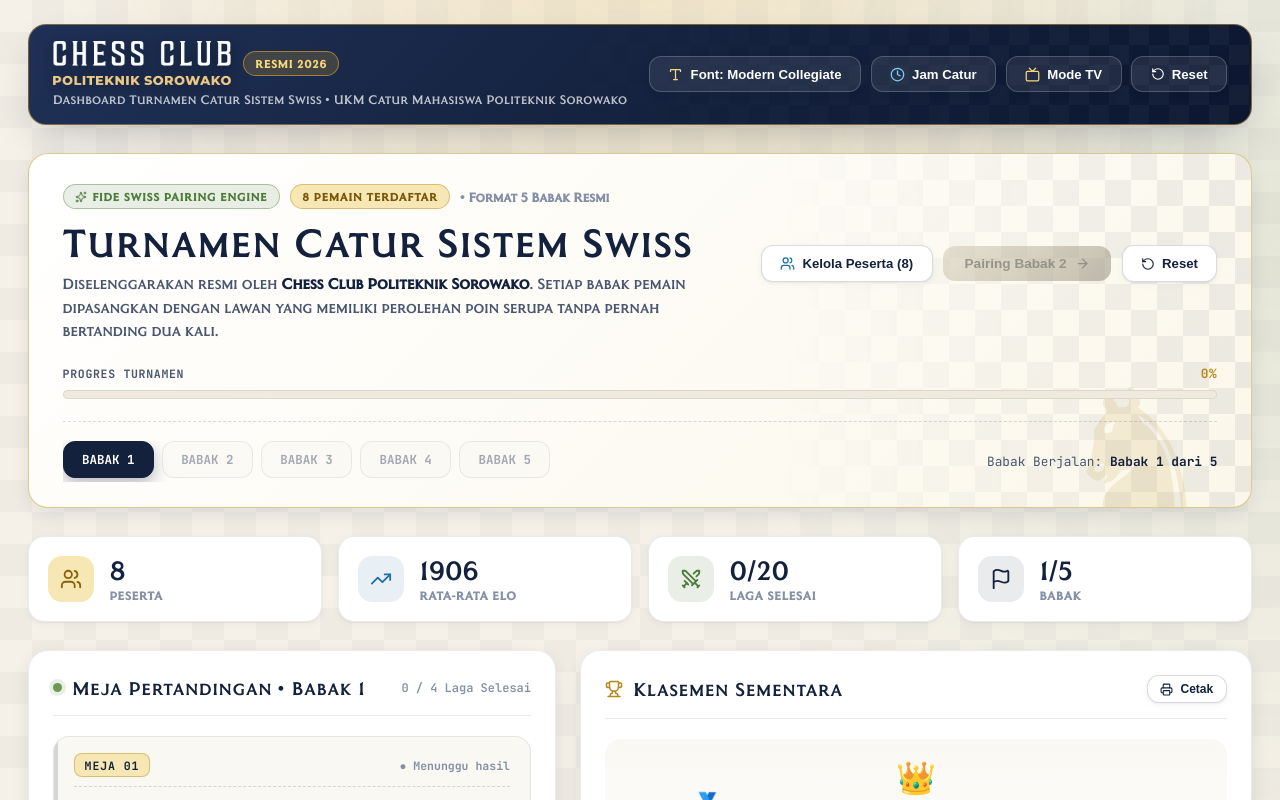
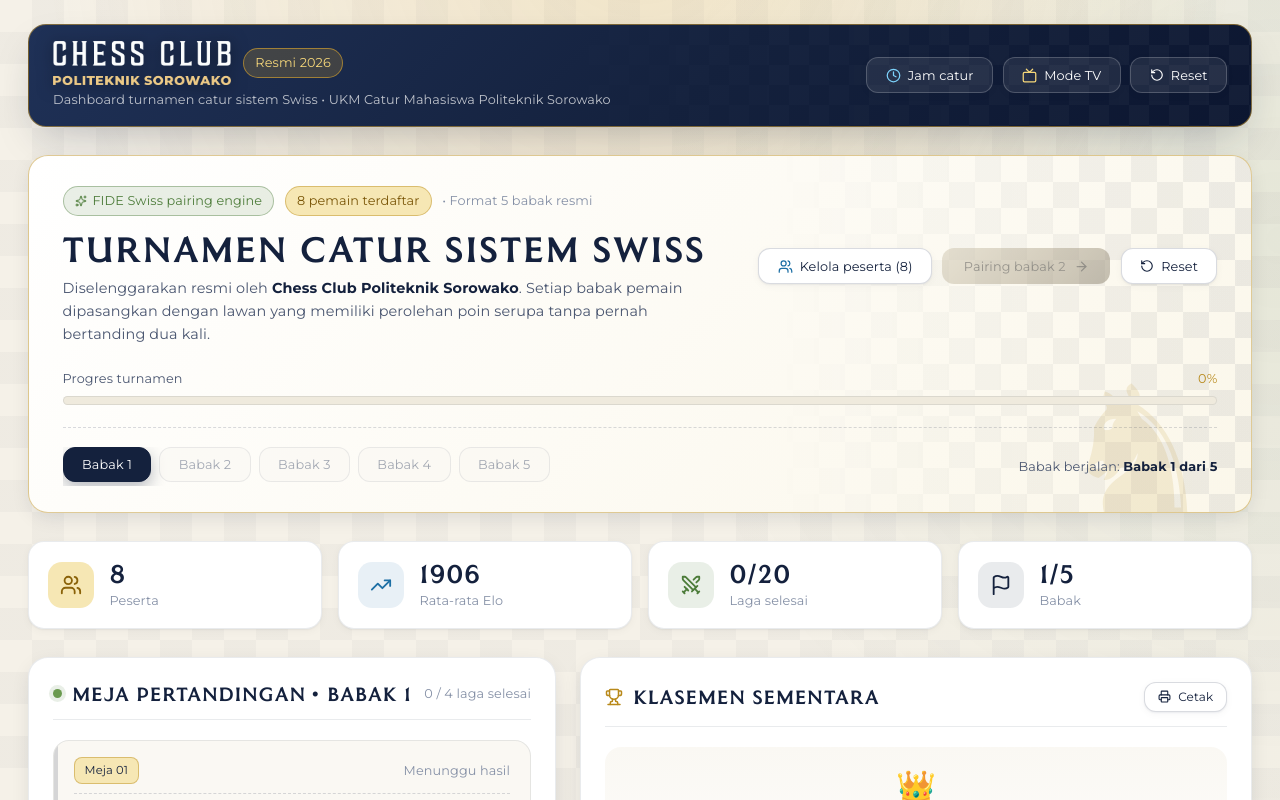
Before and after one commit to dev-byreza/dashboard-turnamen-chess, a Next.js app: page / in a window 1280 px wide. Shown: the top 800 px of the page. Built offline with nearby package versions, Linux system fonts and the light colour scheme.

Commit message:
style: unify typography - Coinage Caps headings, Montserrat Regular sentence-case body; remove font switcher

```diff
--- a/src/app/globals.css
+++ b/src/app/globals.css
@@ -1,4 +1,4 @@
-@import url('https://fonts.googleapis.com/css2?family=DM+Serif+Display:ital@0;1&family=Cormorant+Garamond:ital,wght@0,500;0,600;0,700;1,600&family=Cinzel:wght@600;700;800;900&family=Montserrat:ital,wght@0,500;0,600;0,700;0,800;0,900;1,700;1,800&family=Plus+Jakarta+Sans:ital,wght@0,400;0,500;0,600;0,700;0,800;1,600&family=Oswald:wght@500;600;700&family=Space+Grotesk:wght@500;600;700&family=JetBrains+Mono:wght@400;500;600;700&display=swap');
+@import url('https://fonts.googleapis.com/css2?family=Montserrat:wght@400;500;600;700&display=swap');
 
 @font-face {
   font-family: 'Coinage Caps Kruger Gray';
@@ -50,26 +50,21 @@
   --shadow-md: 0 6px 22px -6px rgba(20, 33, 61, 0.16);
   --shadow-lg: 0 18px 44px -14px rgba(20, 33, 61, 0.28);
 
-  --font-display: 'Coinage Caps Kruger Gray', 'Montserrat', -apple-system, BlinkMacSystemFont, sans-serif;
-  --font-body: 'Plus Jakarta Sans', -apple-system, BlinkMacSystemFont, sans-serif;
-  --font-code: 'JetBrains Mono', monospace;
-  --font-editorial-serif: 'Coinage Caps Kruger Gray', 'DM Serif Display', 'Cormorant Garamond', 'Cinzel', Georgia, serif;
-}
-
-/* Font Presets (switcher) */
-[data-font="condensed"] {
-  --font-display: 'Oswald', sans-serif;
-  --font-editorial-serif: 'Oswald', sans-serif;
-}
-
-[data-font="tech"] {
-  --font-display: 'Space Grotesk', sans-serif;
-  --font-editorial-serif: 'Space Grotesk', sans-serif;
-}
-
-[data-font="classical"] {
-  --font-display: 'Cinzel', serif;
-  --font-editorial-serif: 'Cinzel', serif;
+  /* ---- Type system (single source of truth) ----
+     Headings : Coinage Caps Kruger Gray, ALL CAPS
+     Body/small: Montserrat Regular, sentence case */
+  --font-heading: var(--font-coinage, 'Coinage Caps Kruger Gray'), 'Coinage Caps Kruger Gray', 'Cinzel', Georgia, serif;
+  --font-body: 'Montserrat', -apple-system, BlinkMacSystemFont, sans-serif;
+  --font-display: var(--font-heading);
+  --font-editorial-serif: var(--font-heading);
+  --font-code: var(--font-body);
+
+  --fs-h1: clamp(1.6rem, 1.1rem + 2vw, 2.2rem);
+  --fs-h2: clamp(1.05rem, 0.95rem + 0.5vw, 1.2rem);
+  --fs-stat: clamp(1.3rem, 1rem + 1.2vw, 1.6rem);
+  --fs-body: 0.9rem;
+  --fs-small: 0.8rem;
+  --fs-xs: 0.72rem;
 }
 
 * {
@@ -1607,3 +1602,109 @@ body::before {
   .hero-banner-card { box-shadow: none; }
   .hero-banner-card::before, .hero-banner-card::after { display: none; }
 }
+
+/* ========================================================
+   TYPOGRAPHY SYSTEM — final, authoritative
+   • Headings  : Coinage Caps Kruger Gray, ALL CAPS, one scale
+   • Body/small: Montserrat Regular (400), sentence case
+   ======================================================== */
+@media (max-width: 480px) {
+  :root {
+    --fs-body: 0.85rem;
+    --fs-small: 0.76rem;
+    --fs-xs: 0.68rem;
+  }
+}
+
+body {
+  font-family: var(--font-body);
+  font-weight: 400;
+  font-size: var(--fs-body);
+  line-height: 1.55;
+}
+
+button, input, select, textarea {
+  font-family: var(--font-body);
+  font-weight: 400;
+}
+
+/* ---- Headings ---- */
+.hero-title,
+.champion-name,
+.section-title-text,
+.modal-title {
+  font-family: var(--font-heading);
+  font-weight: normal;
+  text-transform: uppercase;
+  letter-spacing: 0.06em;
+  line-height: 1.2;
+}
+
+.hero-title,
+.champion-name {
+  font-size: var(--fs-h1);
+}
+
+.section-title-text,
+.modal-title {
+  font-size: var(--fs-h2);
+}
+
+.stat-value {
+  font-family: var(--font-heading);
+  font-size: var(--fs-stat);
+  letter-spacing: 0.04em;
+}
+
+/* ---- Body & small text: Montserrat Regular, sentence case ---- */
+.hero-desc, .empty-state, .player-name-text, .player-cell-name,
+.player-row-name, .form-input-text, .brand-subtitle, .badge-pill-gold,
+.badge-pill-cyan, .hero-meta-text, .hero-progress-head,
+.hero-progress-head strong, .round-pill-btn, .round-status-text,
+.stat-label, .section-hint, .board-status-text, .player-elo-text,
+.score-choice-btn, .score-bye-badge, .score-reset-btn,
+.modern-swiss-table th, .modern-swiss-table td, .podium-player-name,
+.podium-points-tag, .btn-gold-action, .btn-glass-secondary, .preset-btn,
+.timer-clock-label, .timer-clock-state, .points-pill, .rank-badge,
+.champion-meta, .champion-eyebrow, .site-footer, .title-tag,
+.player-cell-club, .board-number-badge, .player-row-elo, .player-row-idx,
+.finished-chip {
+  font-family: var(--font-body);
+  font-weight: 400;
+  text-transform: none;
+  letter-spacing: 0.01em;
+}
+
+/* Size tiers — body */
+.hero-desc, .empty-state, .player-name-text, .player-cell-name,
+.player-row-name, .form-input-text {
+  font-size: var(--fs-body);
+}
+
+/* Size tiers — small */
+.brand-subtitle, .badge-pill-gold, .badge-pill-cyan, .hero-meta-text,
+.hero-progress-head, .hero-progress-head strong, .round-pill-btn,
+.round-status-text, .stat-label, .section-hint, .board-status-text,
+.player-elo-text, .score-choice-btn, .score-bye-badge, .score-reset-btn,
+.modern-swiss-table th, .modern-swiss-table td, .podium-player-name,
+.podium-points-tag, .btn-gold-action, .btn-glass-secondary, .preset-btn,
+.timer-clock-label, .points-pill, .rank-badge, .champion-meta,
+.champion-eyebrow, .site-footer, .finished-chip {
+  font-size: var(--fs-small);
+}
+
+/* Size tiers — extra small */
+.title-tag, .player-cell-club, .board-number-badge, .timer-clock-state,
+.player-row-elo, .player-row-idx, .mini-avatar {
+  font-size: var(--fs-xs);
+}
+
+.timer-clock-time {
+  font-family: var(--font-body);
+  font-weight: 500;
+}
+
+.modern-swiss-table td, .points-pill, .timer-clock-time,
+.stat-value, .podium-points-tag {
+  font-variant-numeric: tabular-nums;
+}
--- a/src/app/layout.tsx
+++ b/src/app/layout.tsx
@@ -24,7 +24,7 @@ export default function RootLayout({
         <link rel="preconnect" href="https://fonts.googleapis.com" />
         <link rel="preconnect" href="https://fonts.gstatic.com" crossOrigin="anonymous" />
       </head>
-      <body className={coinageFont.className}>{children}</body>
+      <body>{children}</body>
     </html>
   );
 }
--- a/src/app/page.tsx
+++ b/src/app/page.tsx
@@ -1,4 +1,3 @@
-'use strict';
 'use client';
 
 import React, { useState, useEffect } from 'react';
@@ -6,18 +5,9 @@ import { Player, SwissMatch } from '../types/chess';
 import { initialSwissPlayers, generateSwissRound1 } from '../utils/swissEngine';
 import { SwissDashboard } from '../components/SwissDashboard';
 import { ChessTimerModal } from '../components/ChessTimerModal';
-import { Clock, RotateCcw, ShieldCheck, Tv, Eye, Type, Sparkles } from 'lucide-react';
+import { Clock, RotateCcw, ShieldCheck, Tv, Eye } from 'lucide-react';
 
 const SWISS_STORAGE_KEY = 'CHESS_SWISS_POLTEK_SOROWAKO_V2';
-
-type FontOption = 'montserrat' | 'condensed' | 'tech' | 'classical';
-
-const fontLabels: Record<FontOption, string> = {
-  montserrat: 'Modern Collegiate',
-  condensed: 'Athletic Block',
-  tech: 'Futuristic Tech',
-  classical: 'Coinage Caps Kruger Gray',
-};
 
 export default function SwissTournamentPage() {
   const [players, setPlayers] = useState<Player[]>(initialSwissPlayers);
@@ -25,7 +15,6 @@ export default function SwissTournamentPage() {
   const [totalRounds, setTotalRounds] = useState<number>(5);
   const [isTimerOpen, setIsTimerOpen] = useState<boolean>(false);
   const [isBroadcastMode, setIsBroadcastMode] = useState<boolean>(false);
-  const [fontStyle, setFontStyle] = useState<FontOption>('montserrat');
 
   // Load saved state from LocalStorage
   useEffect(() => {
@@ -37,7 +26,6 @@ export default function SwissTournamentPage() {
           setPlayers(parsed.players);
           setMatches(parsed.matches);
           if (parsed.totalRounds) setTotalRounds(parsed.totalRounds);
-          if (parsed.fontStyle) setFontStyle(parsed.fontStyle);
         }
       }
     } catch (e) {
@@ -49,13 +37,11 @@ export default function SwissTournamentPage() {
   const saveTournament = (
     newPlayers: Player[],
     newMatches: SwissMatch[],
-    roundsCount: number = totalRounds,
-    newFont: FontOption = fontStyle
+    roundsCount: number = totalRounds
   ) => {
     setPlayers(newPlayers);
     setMatches(newMatches);
     setTotalRounds(roundsCount);
-    setFontStyle(newFont);
     try {
       localStorage.setItem(
         SWISS_STORAGE_KEY,
@@ -63,7 +49,6 @@ export default function SwissTournamentPage() {
           players: newPlayers,
           matches: newMatches,
           totalRounds: roundsCount,
-          fontStyle: newFont,
         })
       );
     } catch (e) {
@@ -71,36 +56,22 @@ export default function SwissTournamentPage() {
     }
   };
 
-  const handleCycleFont = () => {
-    const options: FontOption[] = ['montserrat', 'condensed', 'tech', 'classical'];
-    const currentIndex = options.indexOf(fontStyle);
-    const nextFont = options[(currentIndex + 1) % options.length];
-    saveTournament(players, matches, totalRounds, nextFont);
-  };
-
   const handleResetSwiss = () => {
     if (confirm('Kembalikan turnamen ke setelan awal Chess Club Politeknik Sorowako?')) {
       const initialMatches = generateSwissRound1(initialSwissPlayers);
-      saveTournament(initialSwissPlayers, initialMatches, 5, 'montserrat');
+      saveTournament(initialSwissPlayers, initialMatches, 5);
     }
   };
 
   return (
-    <main
-      data-font={fontStyle === 'montserrat' ? undefined : fontStyle}
-      style={{ minHeight: '100vh', background: 'var(--bg-page)', color: 'var(--text-main)' }}
-    >
+    <main style={{ minHeight: '100vh', background: 'var(--bg-page)', color: 'var(--text-main)' }}>
       <div className="chess-wrapper">
         {/* Floating Broadcast Mode Exit Button */}
         {isBroadcastMode && (
           <div className="broadcast-exit">
-            <button
-              onClick={() => setIsBroadcastMode(false)}
-              className="btn-gold-action"
-              style={{ padding: '0.5rem 1rem', fontSize: '0.8rem' }}
-            >
+            <button onClick={() => setIsBroadcastMode(false)} className="btn-gold-action">
               <Eye size={14} />
-              <span>Keluar Mode Layar Penuh</span>
+              <span>Keluar mode layar penuh</span>
             </button>
           </div>
         )}
@@ -116,40 +87,28 @@ export default function SwissTournamentPage() {
                     alt="Chess Club Politeknik Sorowako"
                     className="brand-text-logo-img"
                   />
-                  <span className="badge-pill-gold">
-                    RESMI 2026
-                  </span>
+                  <span className="badge-pill-gold">Resmi 2026</span>
                 </div>
                 <p className="brand-subtitle">
-                  Dashboard Turnamen Catur Sistem Swiss • UKM Catur Mahasiswa Politeknik Sorowako
+                  Dashboard turnamen catur sistem Swiss • UKM Catur Mahasiswa Politeknik Sorowako
                 </p>
               </div>
             </div>
 
             <div className="header-actions-row">
-              {/* Font Style Switcher Button */}
-              <button
-                onClick={handleCycleFont}
-                className="btn-glass-secondary"
-                title="Ganti Gaya Huruf Teks (Modern, Athletic, Tech, Klasik)"
-              >
-                <Type size={15} style={{ color: '#f6d77a' }} />
-                <span>Font: <strong>{fontLabels[fontStyle]}</strong></span>
-              </button>
-
               <button
                 onClick={() => setIsTimerOpen(true)}
                 className="btn-glass-secondary"
-                title="Buka Jam Catur Digital"
+                title="Buka jam catur digital"
               >
                 <Clock size={15} style={{ color: '#7dd3fc' }} />
-                <span>Jam Catur</span>
+                <span>Jam catur</span>
               </button>
 
               <button
                 onClick={() => setIsBroadcastMode(true)}
                 className="btn-glass-secondary"
-                title="Tampilkan Mode Layar TV / Proyektor"
+                title="Tampilkan mode layar TV / proyektor"
               >
                 <Tv size={15} style={{ color: '#f6d77a' }} />
                 <span>Mode TV</span>
@@ -158,7 +117,7 @@ export default function SwissTournamentPage() {
               <button
                 onClick={handleResetSwiss}
                 className="btn-glass-secondary"
-                title="Reset Turnamen ke 8 Peserta Default"
+                title="Reset turnamen ke 8 peserta default"
               >
                 <RotateCcw size={14} />
                 <span>Reset</span>
@@ -167,17 +126,16 @@ export default function SwissTournamentPage() {
           </header>
         )}
 
-
         {/* Main Swiss Dashboard */}
         <SwissDashboard
           players={players}
           matches={matches}
           totalRounds={totalRounds}
-          onUpdateMatches={(newM) => saveTournament(players, newM, totalRounds, fontStyle)}
-          onUpdatePlayers={(newP) => saveTournament(newP, matches, totalRounds, fontStyle)}
+          onUpdateMatches={(newM) => saveTournament(players, newM, totalRounds)}
+          onUpdatePlayers={(newP) => saveTournament(newP, matches, totalRounds)}
           onResetSwiss={() => {
             const initialMatches = generateSwissRound1(initialSwissPlayers);
-            saveTournament(initialSwissPlayers, initialMatches, 5, fontStyle);
+            saveTournament(initialSwissPlayers, initialMatches, 5);
           }}
         />
 
@@ -187,7 +145,7 @@ export default function SwissTournamentPage() {
             <img src="/images/logo-chess-club-sorowako.png" alt="Politeknik Sorowako" />
             <div style={{ display: 'flex', alignItems: 'center', gap: '0.45rem' }}>
               <ShieldCheck size={15} style={{ color: 'var(--green)' }} />
-              <span>Tie-Break FIDE: Buchholz (BH) & Sonneborn-Berger (SB)</span>
+              <span>Tie-break FIDE: Buchholz (BH) dan Sonneborn-Berger (SB)</span>
             </div>
           </div>
 
--- a/src/components/ChessTimerModal.tsx
+++ b/src/components/ChessTimerModal.tsx
@@ -100,8 +100,8 @@ export const ChessTimerModal: React.FC<ChessTimerModalProps> = ({
   };
 
   const stateLabel = (side: 'white' | 'black', seconds: number) => {
-    if (seconds === 0) return '⏰ WAKTU HABIS';
-    return activeTurn === side && isRunning ? '⚡ GILIRAN JALAN' : 'MENUNGGU';
+    if (seconds === 0) return '⏰ Waktu habis';
+    return activeTurn === side && isRunning ? '⚡ Giliran berjalan' : 'Menunggu';
   };
 
   return (
@@ -138,7 +138,7 @@ export const ChessTimerModal: React.FC<ChessTimerModalProps> = ({
             onClick={handleSwitchTurn}
             className={`timer-clock ${activeTurn === 'white' && isRunning ? 'active-white' : ''}`}
           >
-            <span className="timer-clock-label">PUTIH ({whiteName})</span>
+            <span className="timer-clock-label">Putih ({whiteName})</span>
             <div className="timer-clock-time">{formatTime(whiteSeconds)}</div>
             <span className="timer-clock-state">{stateLabel('white', whiteSeconds)}</span>
           </div>
@@ -147,7 +147,7 @@ export const ChessTimerModal: React.FC<ChessTimerModalProps> = ({
             onClick={handleSwitchTurn}
             className={`timer-clock ${activeTurn === 'black' && isRunning ? 'active-black' : ''}`}
           >
-            <span className="timer-clock-label">HITAM ({blackName})</span>
+            <span className="timer-clock-label">Hitam ({blackName})</span>
             <div className="timer-clock-time">{formatTime(blackSeconds)}</div>
             <span className="timer-clock-state">{stateLabel('black', blackSeconds)}</span>
           </div>
@@ -156,10 +156,10 @@ export const ChessTimerModal: React.FC<ChessTimerModalProps> = ({
         <div className="modal-footer" style={{ justifyContent: 'space-between' }}>
           <button type="button" onClick={() => handleReset()} className="btn-glass-secondary">
             <RotateCcw size={14} />
-            <span>Reset Waktu</span>
+            <span>Reset waktu</span>
           </button>
 
-          <span className="section-hint">Tekan Spasi untuk ganti giliran</span>
+          <span className="section-hint">Tekan spasi untuk ganti giliran</span>
 
           <button
             type="button"
--- a/src/components/SwissDashboard.tsx
+++ b/src/components/SwissDashboard.tsx
@@ -155,7 +155,7 @@ export const SwissDashboard: React.FC<SwissDashboardProps> = ({
             <Trophy size={32} />
           </div>
           <div>
-            <div className="champion-eyebrow">Juara Turnamen</div>
+            <div className="champion-eyebrow">Juara turnamen</div>
             <div className="champion-name">{top1.player.name}</div>
             <div className="champion-meta">
               {top1.points} poin dari {top1.played} laga • Buchholz {top1.buchholz || 0}
@@ -171,10 +171,10 @@ export const SwissDashboard: React.FC<SwissDashboardProps> = ({
             <div className="hero-header-meta">
               <span className="badge-pill-cyan">
                 <Sparkles size={12} />
-                FIDE SWISS PAIRING ENGINE
+                FIDE Swiss pairing engine
               </span>
-              <span className="badge-pill-gold">{players.length} Pemain Terdaftar</span>
-              <span className="hero-meta-text">• Format {totalRounds} Babak Resmi</span>
+              <span className="badge-pill-gold">{players.length} pemain terdaftar</span>
+              <span className="hero-meta-text">• Format {totalRounds} babak resmi</span>
             </div>
 
             <h2 className="hero-title">Turnamen Catur Sistem Swiss</h2>
@@ -188,7 +188,7 @@ export const SwissDashboard: React.FC<SwissDashboardProps> = ({
           <div className="hero-actions-group">
             <button onClick={() => setIsPlayerModalOpen(true)} className="btn-glass-secondary">
               <Users size={15} style={{ color: 'var(--sky)' }} />
-              <span>Kelola Peserta ({players.length})</span>
+              <span>Kelola peserta ({players.length})</span>
             </button>
 
             <button
@@ -201,7 +201,7 @@ export const SwissDashboard: React.FC<SwissDashboardProps> = ({
                   : 'Selesaikan semua skor babak ini untuk membuka babak berikutnya'
               }
             >
-              <span>Pairing Babak {Math.min(currentMaxRound + 1, totalRounds)}</span>
+              <span>Pairing babak {Math.min(currentMaxRound + 1, totalRounds)}</span>
               <ArrowRight size={15} />
             </button>
 
@@ -224,7 +224,7 @@ export const SwissDashboard: React.FC<SwissDashboardProps> = ({
         {/* Overall progress */}
         <div className="hero-progress">
           <div className="hero-progress-head">
-            <span>Progres Turnamen</span>
+            <span>Progres turnamen</span>
             <strong>{progressPct}%</strong>
           </div>
           <div className="progress-track">
@@ -252,7 +252,7 @@ export const SwissDashboard: React.FC<SwissDashboardProps> = ({
                   disabled={!hasMatches}
                   className={pillClass}
                 >
-                  <span>BABAK {rNum}</span>
+                  <span>Babak {rNum}</span>
                   {isDone && <CheckCircle2 size={13} />}
                 </button>
               );
@@ -262,11 +262,11 @@ export const SwissDashboard: React.FC<SwissDashboardProps> = ({
           <div className="round-status-text">
             {isTournamentFinished ? (
               <span className="finished-chip">
-                <Crown size={16} /> TURNAMEN SELESAI
+                <Crown size={16} /> Turnamen selesai
               </span>
             ) : (
               <span>
-                Babak Berjalan:{' '}
+                Babak berjalan:{' '}
                 <strong>
                   Babak {selectedRoundTab} dari {totalRounds}
                 </strong>
@@ -304,7 +304,7 @@ export const SwissDashboard: React.FC<SwissDashboardProps> = ({
             <div className="stat-value">
               {scoredMatches}/{expectedTotal}
             </div>
-            <div className="stat-label">Laga Selesai</div>
+            <div className="stat-label">Laga selesai</div>
           </div>
         </div>
         <div className="stat-card">
@@ -330,7 +330,7 @@ export const SwissDashboard: React.FC<SwissDashboardProps> = ({
               <h3 className="section-title-text">Meja Pertandingan • Babak {selectedRoundTab}</h3>
             </div>
             <span className="section-hint">
-              {activeRoundMatches.filter((m) => m.result !== null).length} / {activeRoundMatches.length} Laga Selesai
+              {activeRoundMatches.filter((m) => m.result !== null).length} / {activeRoundMatches.length} laga selesai
             </span>
           </div>
 
@@ -338,7 +338,7 @@ export const SwissDashboard: React.FC<SwissDashboardProps> = ({
             {activeRoundMatches.length === 0 ? (
               <div className="empty-state">
                 Babak ini belum dipasangkan. Selesaikan pertandingan babak sebelumnya lalu klik{' '}
-                <strong>Pairing Babak {selectedRoundTab}</strong>.
+                <strong>Pairing babak {selectedRoundTab}</strong>.
               </div>
             ) : (
               activeRoundMatches.map((match, idx) => {
@@ -356,7 +356,7 @@ export const SwissDashboard: React.FC<SwissDashboardProps> = ({
                   >
                     <div className="board-card-top-bar">
                       <span className="board-number-badge">
-                        MEJA {String(match.boardNumber).padStart(2, '0')}
+                        Meja {String(match.boardNumber).padStart(2, '0')}
                       </span>
                       <span
                         className={`board-status-text ${match.result !== null ? 'completed' : 'pending'}`}
@@ -366,7 +366,7 @@ export const SwissDashboard: React.FC<SwissDashboardProps> = ({
                             <CheckCircle2 size={12} /> Selesai
                           </>
                         ) : (
-                          '● Menunggu hasil'
+                          'Menunggu hasil'
                         )}
                       </span>
                     </div>
@@ -435,12 +435,12 @@ export const SwissDashboard: React.FC<SwissDashboardProps> = ({
                         <div className="player-info-meta">
                           <div className="player-name-line">
                             <span className="player-name-text">
-                              {isBye ? 'BYE (Libur)' : blackP?.name || 'TBD'}
+                              {isBye ? 'Bye (libur)' : blackP?.name || 'TBD'}
                             </span>
                             {blackP?.title && <span className="title-tag">{blackP.title}</span>}
                           </div>
                           <span className="player-elo-text">
-                            {isBye ? 'Poin Penuh' : `Elo ${blackP?.rating || '1800'}`}
+                            {isBye ? 'Poin penuh' : `Elo ${blackP?.rating || '1800'}`}
                           </span>
                         </div>
                         <div className="pawn-avatar black-piece" title="Bidak Hitam">
@@ -584,7 +584,7 @@ export const SwissDashboard: React.FC<SwissDashboardProps> = ({
                   value={newPlayerName}
                   onChange={(e) => setNewPlayerName(e.target.value)}
                   onKeyDown={(e) => e.key === 'Enter' && handleAddPlayer()}
-                  placeholder="Nama Peserta Baru"
+                  placeholder="Nama peserta baru"
                   className="form-input-text grow"
                 />
                 <input
```
